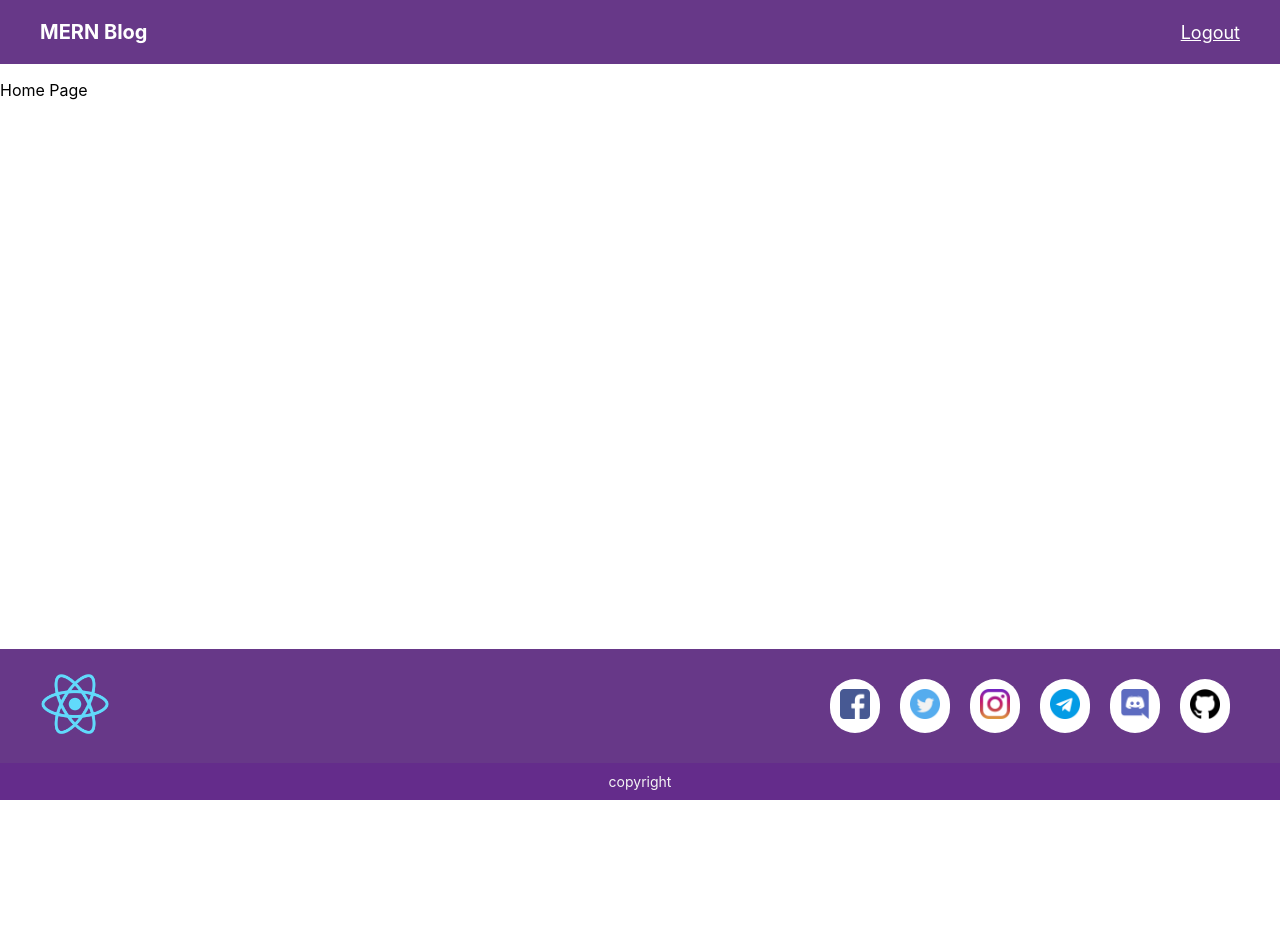
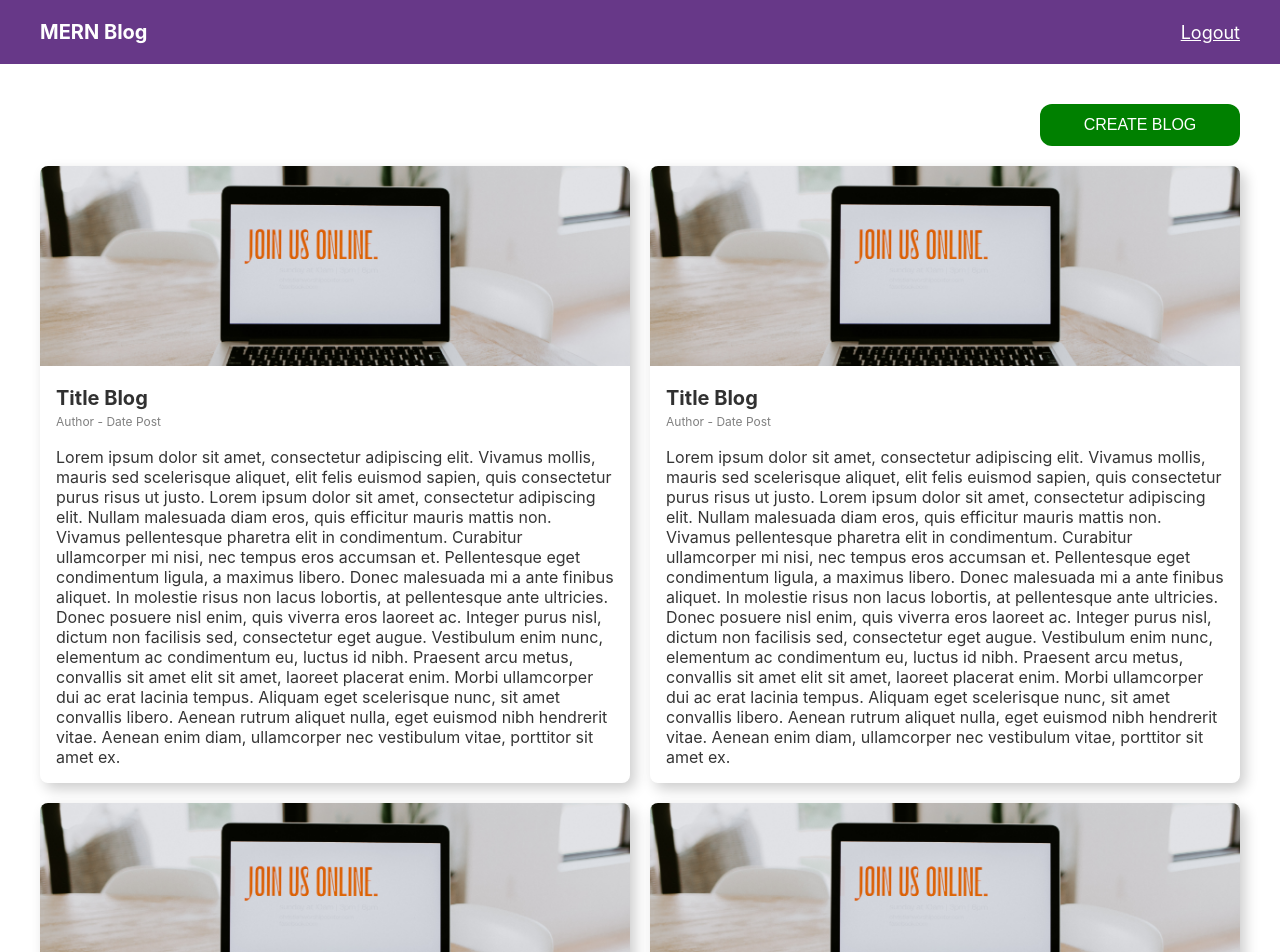
Before and after one commit to dewade22/Javascript-Belajar-JS, a React (Create React App) app: page / in a window 1280 px wide. Shown: the top 952 px of the page. Before the commit the page ends 800 px from the top, so only its background shows below. Built offline with nearby package versions, Linux system fonts and the light colour scheme.

Commit message:
Styling Blog Item & Pagination

```diff
--- a/src/components/atoms/button/index.js
+++ b/src/components/atoms/button/index.js
@@ -3,9 +3,7 @@ import './button.scss';
 
 const Button = ({title, ...rest}) => {
     return (
-        <div>
-            <button className="button" {...rest}>{title}</button>
-        </div>
+        <button className="button" {...rest}>{title}</button>
     )
 }
 
--- /dev/null
+++ b/src/components/molecules/blogItem/blogItem.scss
@@ -0,0 +1,34 @@
+.blog-item{
+    width:calc(50% - 10px);
+    border-radius: 8px;
+    margin-bottom: 20px;
+    overflow: hidden;
+    box-shadow: 5px 6px 14px rgba(0, 0, 0, 0.20);
+
+    .image-thumb{
+        width: 100%;
+        height: 200px;
+        object-fit: cover;
+    }
+    .content-detail{
+        padding: 16px;
+        .title{
+            margin: 0px;
+            font-size: 20px;
+            font-weight: bold;
+            color: #313131;
+        }
+        .author{
+            margin: 0px;
+            margin-top: 4px;
+            font-size: 12px;
+            color: grey;
+        }
+        .body{
+            margin: 0px;
+            margin-top: 18px;
+            font-size: 16px;
+            color: #353535;
+        }
+    }
+}
--- /dev/null
+++ b/src/components/molecules/blogItem/index.js
@@ -0,0 +1,18 @@
+import React from 'react';
+import { RegisterBg } from '../../../assets';
+import './blogItem.scss';
+
+const BlogItem = () => {
+    return (
+        <div className="blog-item">
+            <img className="image-thumb" src={RegisterBg} alt="Post"/>
+            <div className="content-detail">
+                <p className="title">Title Blog</p>
+                <p className="author">Author - Date Post</p>
+                <p className="body">Lorem ipsum dolor sit amet, consectetur adipiscing elit. Vivamus mollis, mauris sed scelerisque aliquet, elit felis euismod sapien, quis consectetur purus risus ut justo. Lorem ipsum dolor sit amet, consectetur adipiscing elit. Nullam malesuada diam eros, quis efficitur mauris mattis non. Vivamus pellentesque pharetra elit in condimentum. Curabitur ullamcorper mi nisi, nec tempus eros accumsan et. Pellentesque eget condimentum ligula, a maximus libero. Donec malesuada mi a ante finibus aliquet. In molestie risus non lacus lobortis, at pellentesque ante ultricies. Donec posuere nisl enim, quis viverra eros laoreet ac. Integer purus nisl, dictum non facilisis sed, consectetur eget augue. Vestibulum enim nunc, elementum ac condimentum eu, luctus id nibh. Praesent arcu metus, convallis sit amet elit sit amet, laoreet placerat enim. Morbi ullamcorper dui ac erat lacinia tempus. Aliquam eget scelerisque nunc, sit amet convallis libero. Aenean rutrum aliquet nulla, eget euismod nibh hendrerit vitae. Aenean enim diam, ullamcorper nec vestibulum vitae, porttitor sit amet ex.</p>
+            </div>
+        </div>
+    )
+}
+
+export default BlogItem
--- a/src/components/molecules/index.js
+++ b/src/components/molecules/index.js
@@ -1,4 +1,5 @@
 import Header from './header';
 import Footer from './footer';
+import BlogItem from "./blogItem";
 
-export {Header, Footer}
+export {Header, Footer, BlogItem}
--- /dev/null
+++ b/src/pages/Home/home.scss
@@ -0,0 +1,18 @@
+.home-page-wrapper{
+    padding-top: 40px;
+    .create-wrapper{
+        width: 200px;
+        margin-right: 0px;
+        margin-left: auto;
+    }
+    .content-wrapper{
+        display: flex;
+        flex-wrap: wrap;
+        justify-content: space-between;
+    }
+    .pagination{
+        width: 400px;
+        display: flex;
+        margin: auto;
+    }
+}
--- a/src/pages/Home/index.js
+++ b/src/pages/Home/index.js
@@ -1,9 +1,26 @@
-import React from 'react'
+import React from 'react';
+import {BlogItem, Button, Gap} from '../../components';
+import './home.scss';
 
 const Home = () => {
     return (
-        <div>
-            <p>Home Page</p>
+        <div className="home-page-wrapper">
+            <div className="create-wrapper">
+                <Button title="Create Blog"/>
+            </div>
+            <Gap height={20} />
+            <div className="content-wrapper">
+                <BlogItem />
+                <BlogItem />
+                <BlogItem />
+                <BlogItem />
+            </div>
+            <div className="pagination">
+                <Button title="Previous" />
+                <Gap width={20}/>
+                <Button title="Next"/>
+            </div>
+            <Gap height={20}/>
         </div>
     )
 }
--- a/src/pages/MainApp/mainApp.scss
+++ b/src/pages/MainApp/mainApp.scss
@@ -4,6 +4,10 @@
     height:100vh;
 
     .content-wrapper{
+        max-width: 1200px;
+        margin: auto;
+        width: 100%;
         flex: 1;
+
     }
 }
```
Also changed, not shown: 1 other file (tests, documents, lock files or other folders).
